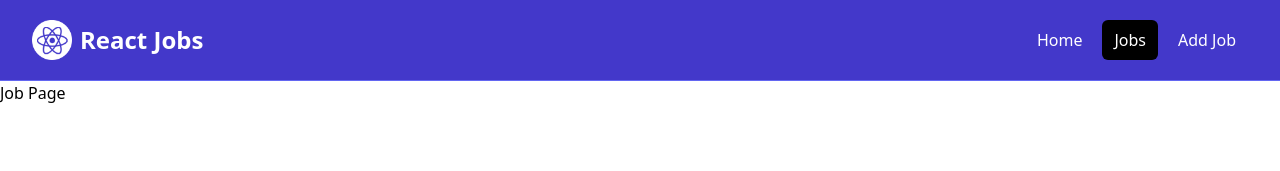
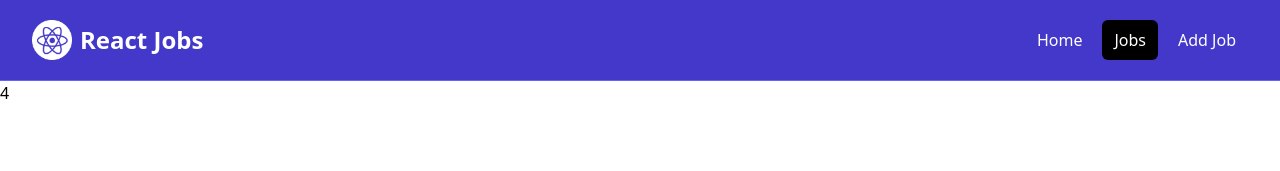
Before and after one commit to Jaspreet-Nijjar/react-job-board, a React (Vite) app: page /jobs/4 in a window 1280 px wide. Shown: the top 171 px of the page. Built offline with nearby package versions, Linux system fonts and the light colour scheme.

Commit message:
created data loader to load single job

```diff
--- a/src/pages/JobPage.tsx
+++ b/src/pages/JobPage.tsx
@@ -1,5 +1,15 @@
+import { useParams } from 'react-router-dom';
+
 const JobPage = () => {
-  return <div>Job Page</div>;
+  const { id } = useParams();
+
+  return <div>{id}</div>;
 };
 
-export default JobPage;
+const jobLoader = async ({ params }) => {
+  const res = await fetch(`http://localhost:8000/jobs/${params.id}`);
+  const data = await res.json();
+  return data;
+};
+
+export { JobPage as default, jobLoader };
```
